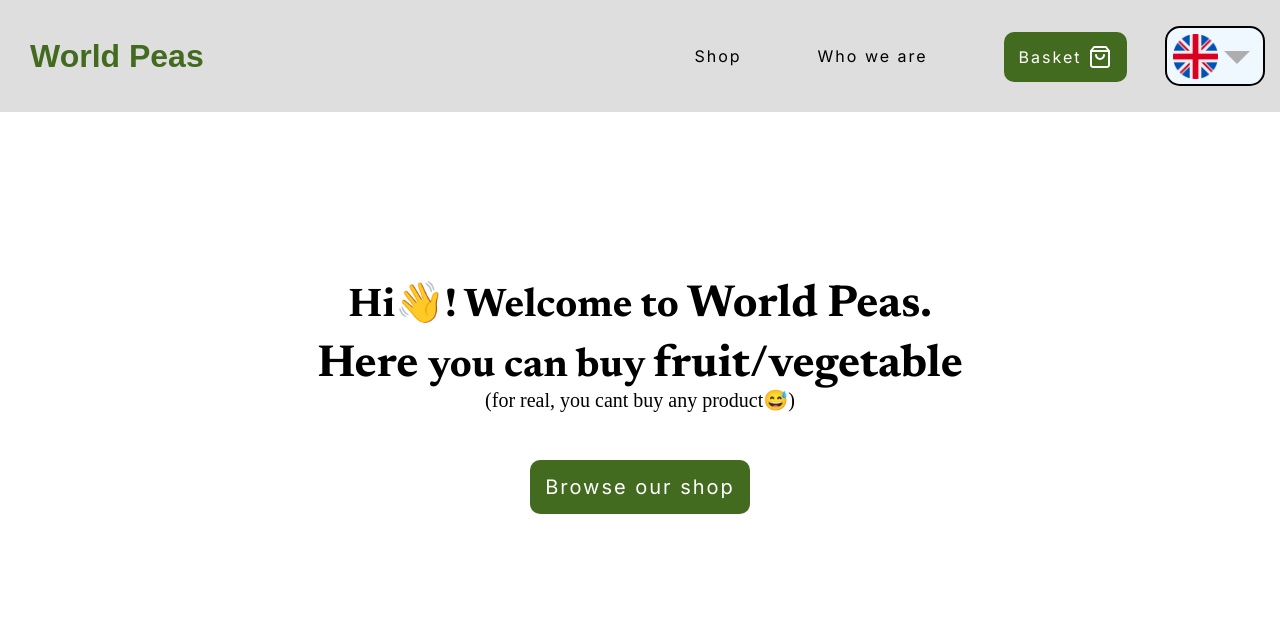
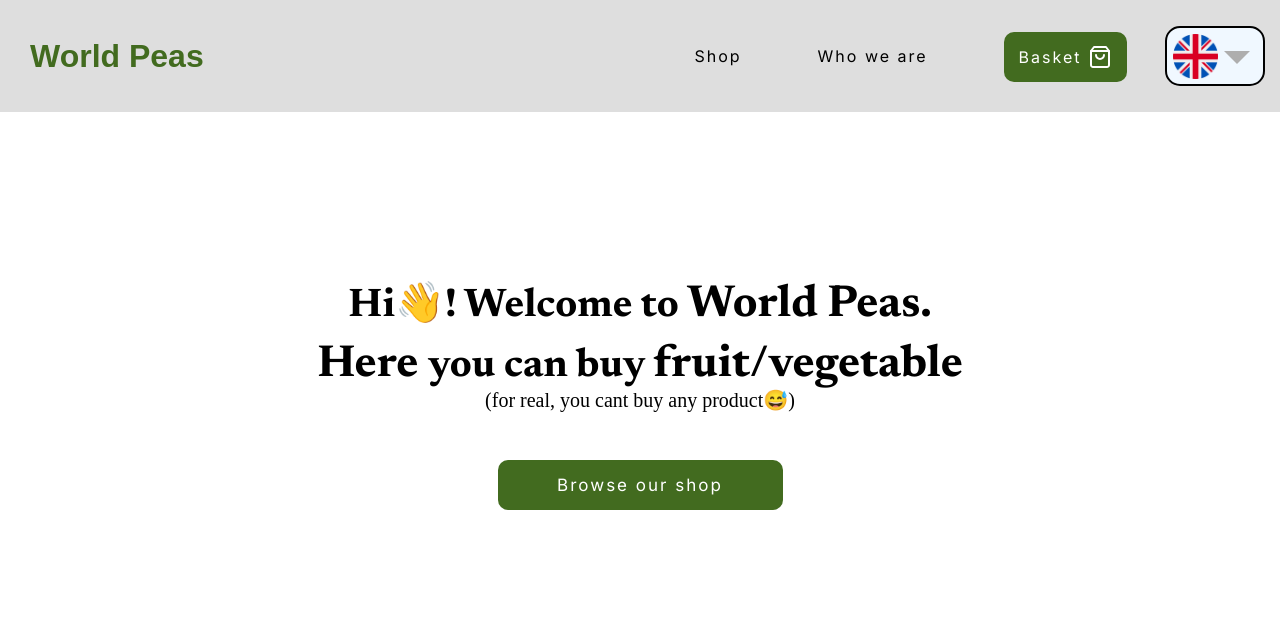
Before and after one commit to Maximka2011/World_Peas-english_version, a plain HTML site: page index.html in a window 1280 px wide. Shown: the top 644 px of the page. Drawn offline with Linux system fonts and the light colour scheme; a web font is replaced by a local one.

Commit message:
Add files via upload

```diff
--- a/styles.css
+++ b/styles.css
@@ -402,8 +402,9 @@ nav.lang_open .up_deg {
 }
 
 .block_our_shop {
+    font-size: clamp(17px, 1.875vh, 30px);
     margin: 0;
-    width: 190px;
+    width: 255px;
     display: flex;
     justify-content: center;
 }
```
